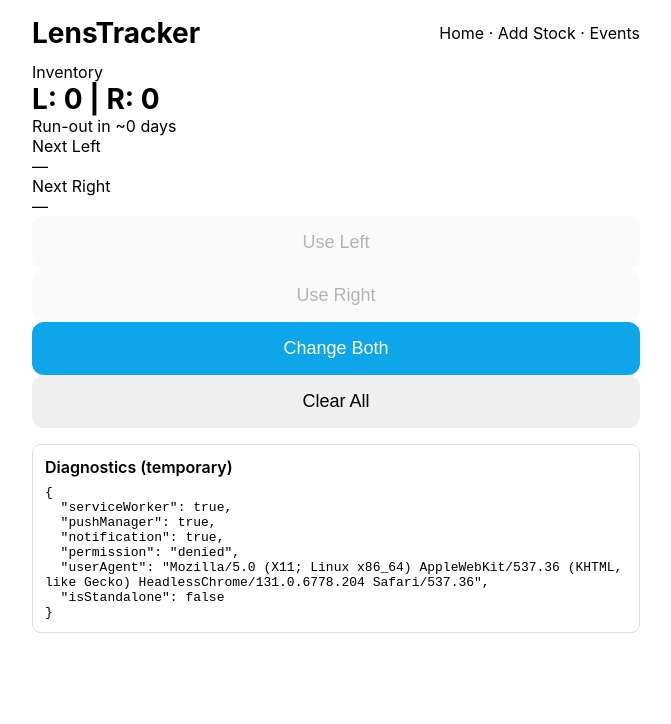
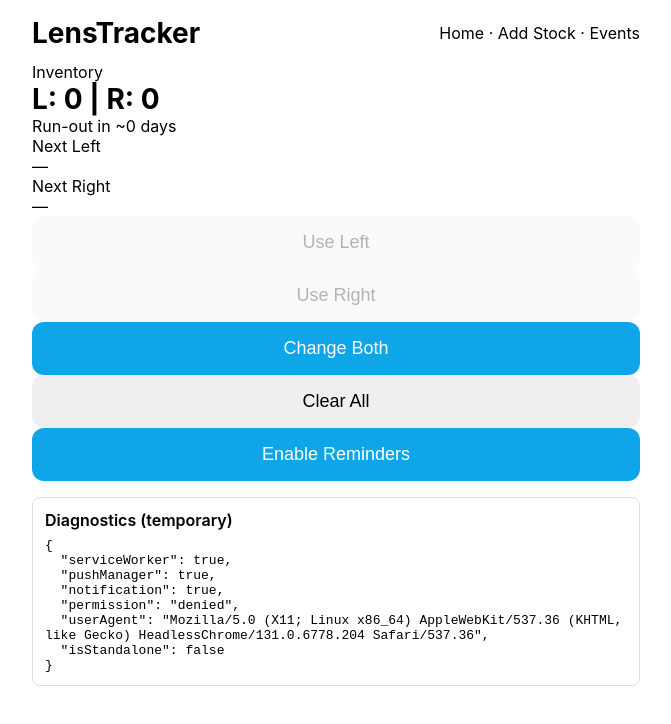
Before and after one commit to akshaychopra5207/lens-tracker, a React (Vite) app: page / in a window 1280 px wide. Shown: the top 724 px of the page, without its empty margins (304-975 px from the left). Built offline with nearby package versions, Linux system fonts and the light colour scheme.

Commit message:
enable reminders

```diff
--- a/src/ui/Home.tsx
+++ b/src/ui/Home.tsx
@@ -13,6 +13,22 @@ export default function Home() {
     const [nextR, setNextR] = useState<Date | null>(null);
     const [runOut, setRunOut] = useState(0);
     const lensTypeId = 'default'; // MVP: single type
+
+    async function enableReminders() {
+        if (!("Notification" in window)) {
+            alert("Notifications not supported on this device/browser.");
+            return;
+        }
+
+        const result = await Notification.requestPermission();
+
+        if (result !== "granted") {
+            alert("Notifications are not enabled. You can enable them in iPhone Settings > Notifications.");
+            return;
+        }
+
+        alert("Notifications enabled. Next: we will register your device for push reminders.");
+    }
 
     async function refresh() {
         const settings = await getSettings();
@@ -94,7 +110,9 @@ export default function Home() {
             <BigButton className="primary" label="Change Both" onClick={changeBoth} disabled={!canChangeBoth} />
 
             <BigButton className="warn" label="Clear All" onClick={clearAllData} />
-
+            <button className="button primary" onClick={enableReminders}>
+                Enable Reminders
+            </button>
             {<Diagnostics />}
 
 
```
